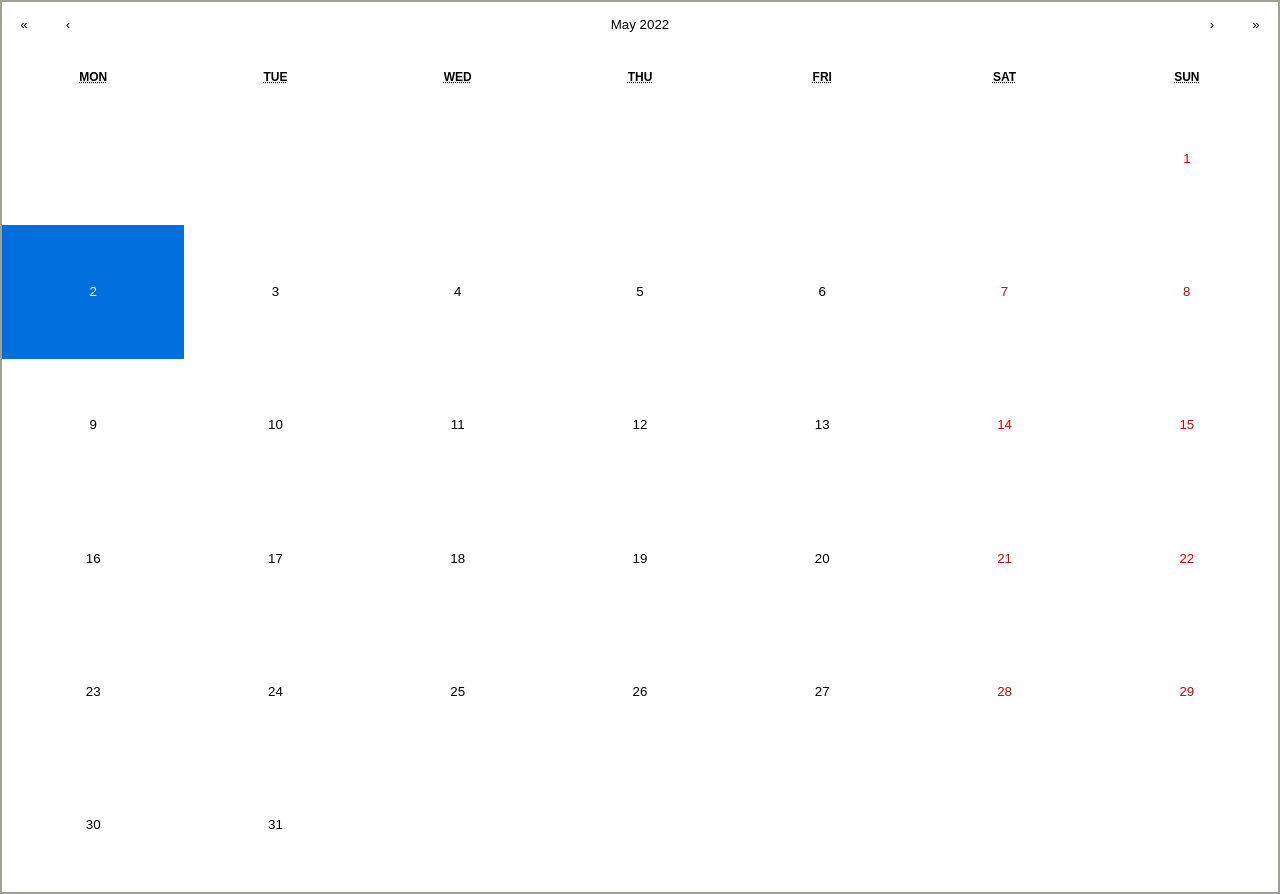
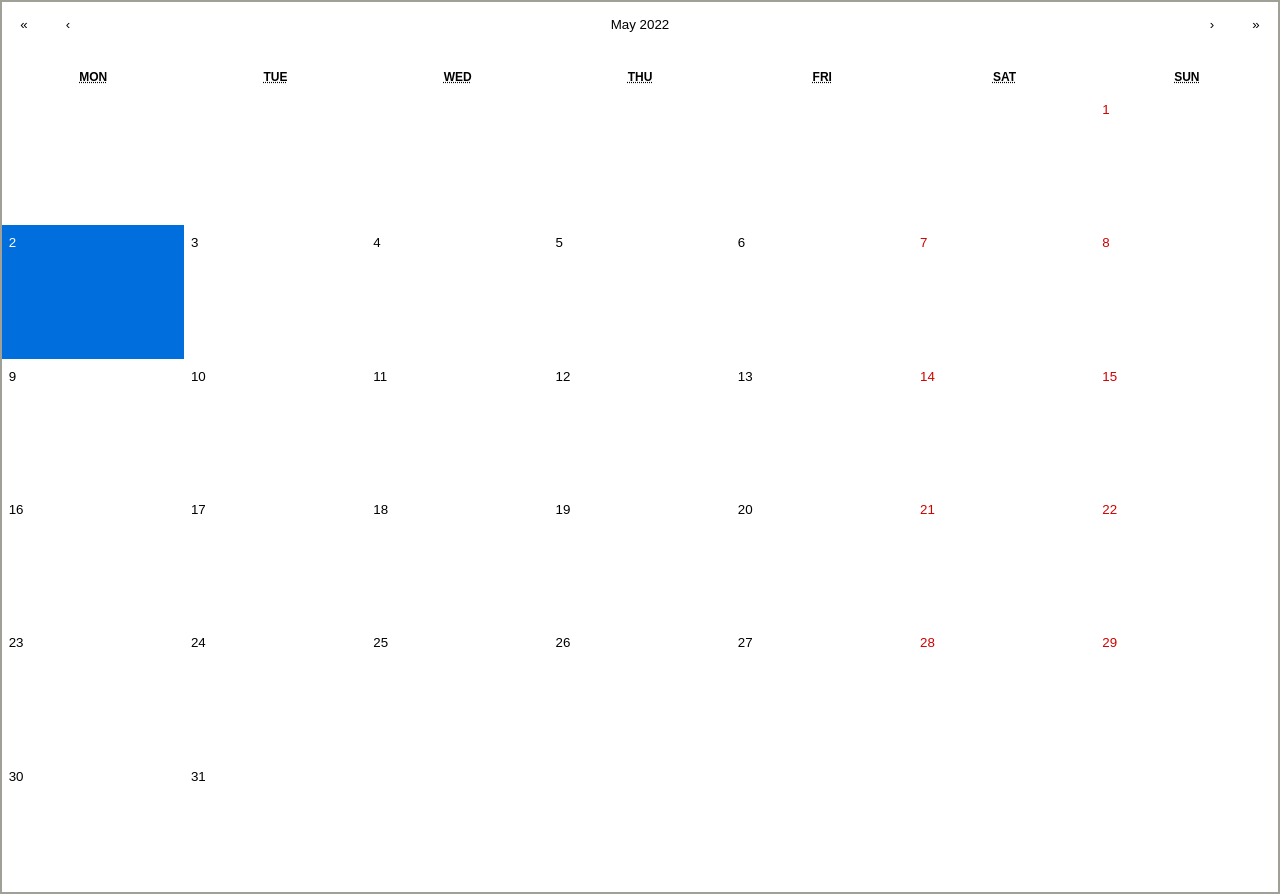
Before and after one commit to dmwspace/financial-tracker-app, a React (Create React App) app: page / in a window 1280 px wide. Built offline with nearby package versions, Linux system fonts and the light colour scheme; the HTML template or start-up script is replaced by a standard one.

Commit message:
More calendar styling

```diff
--- a/package.json
+++ b/package.json
@@ -10,6 +10,7 @@
     "react-calendar": "^3.7.0",
     "react-dom": "^18.0.0",
     "react-scripts": "5.0.1",
+    "reactjs-popup": "^2.0.5",
     "web-vitals": "^2.1.4"
   },
   "scripts": {
--- a/src/components/Month.js
+++ b/src/components/Month.js
@@ -13,6 +13,7 @@ function Month() {
                 value={date}
                 tileClassName="tile"
                 showNeighboringMonth={false}
+                onClickDay={(value, event) => alert('You clicked on: ', value.toString().slice(0, 6))}
             />
         </div>
     )
--- a/src/style.css
+++ b/src/style.css
@@ -2,5 +2,8 @@
     width: 200em;
 }
 .tile {
+    display: flex;
     height: 10em;
+    text-align: left;
+    vertical-align: text-top;
 }
```
Also changed, not shown: src/components/Form.js (added), 1 other file (tests, documents, lock files or other folders).
